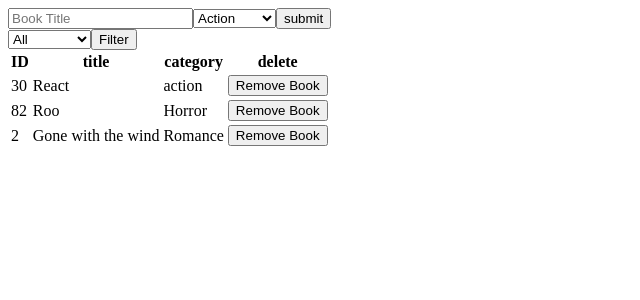
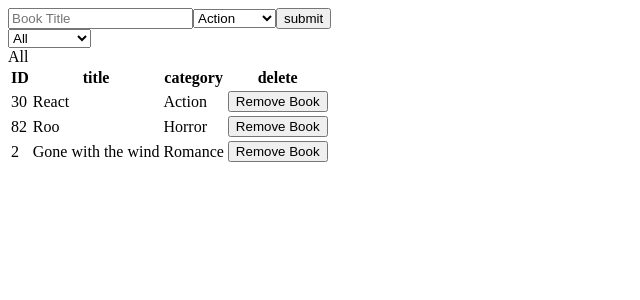
Before and after one commit to Redvanisation/Bookstore, a React (Create React App) app: page / in a window 1280 px wide. Shown: the top 300 px of the page, without its empty margins (0-640 px from the left). Built offline with nearby package versions, Linux system fonts and the light colour scheme.

Commit message:
filtering working

```diff
--- a/src/components/CategoryFilter.js
+++ b/src/components/CategoryFilter.js
@@ -4,37 +4,24 @@ import { categories } from '../helpers/helpers';
 
 // eslint-disable-next-line react/prefer-stateless-function
 class CategoryFilter extends Component {
-  constructor() {
-    super();
-    this.state = {
-      filter: '',
-    };
+  constructor(props) {
+    super(props);
     this.handleChange = this.handleChange.bind(this);
-    this.handleSubmit = this.handleSubmit.bind(this);
   }
 
   handleChange(e) {
-    this.setState({ filter: e.target.value });
-  }
-
-  handleSubmit(e) {
-    e.preventDefault();
     const { handleFilterChange } = this.props;
-    const { filter } = this.state;
-    handleFilterChange(filter);
+    handleFilterChange(e.target.value);
   }
 
   render() {
     const filters = ['All', ...categories()];
     return (
-      <form onSubmit={this.handleSubmit}>
-        <select onChange={this.handleChange}>
-          {filters.map((item) => (
-            <option key={item} value={item}>{item}</option>
-          ))}
-        </select>
-        <input type="submit" value="Filter" />
-      </form>
+      <select onChange={this.handleChange}>
+        {filters.map((item) => (
+          <option key={item} value={item}>{item}</option>
+        ))}
+      </select>
     );
   }
 }
--- a/src/containers/BookList.js
+++ b/src/containers/BookList.js
@@ -9,10 +9,6 @@ import CategoryFilter from '../components/CategoryFilter';
 class BookList extends Component {
   constructor(props) {
     super(props);
-    this.state = {
-      filter: '',
-    };
-
     this.handleRemoveBook = this.handleRemoveBook.bind(this);
     this.handleFilterChange = this.handleFilterChange.bind(this);
   }
@@ -24,18 +20,23 @@ class BookList extends Component {
 
   handleFilterChange(filter) {
     const { changeFilter } = this.props;
-    const theFilter = changeFilter(filter);
-    this.setState({
-      filter: theFilter,
-    });
-    console.log(this.state.filter);
+    console.log(`filter: ${filter}`);
+    changeFilter(filter);
   }
 
   render() {
-    const { books } = this.props;
+    const { books, filter } = this.props;
+    let filteredBooks;
+    if (filter === 'All') {
+      filteredBooks = books;
+    } else {
+      filteredBooks = books.filter(book => book.category === filter);
+    }
+
     return (
       <div>
         <CategoryFilter handleFilterChange={this.handleFilterChange} />
+        <div>{filter}</div>
         <table>
           <thead>
             <tr>
@@ -46,7 +47,7 @@ class BookList extends Component {
             </tr>
           </thead>
           <tbody>
-            {books.map(book => (
+            {filteredBooks.map(book => (
               <Book
                 key={book.bookId}
                 book={book}
@@ -62,6 +63,7 @@ class BookList extends Component {
 
 const mapStateToProps = state => ({
   books: state.books,
+  filter: state.filter,
 });
 
 const mapDispatchToProps = dispatch => ({
--- a/src/index.js
+++ b/src/index.js
@@ -12,7 +12,7 @@ const initialState = {
     {
       bookId: makeId(),
       title: 'React',
-      category: 'action',
+      category: 'Action',
     },
     {
       bookId: makeId(),
--- a/src/reducers/filter.js
+++ b/src/reducers/filter.js
@@ -2,10 +2,7 @@
 const filterReducer = (state = 'All', action) => {
   switch (action.type) {
     case 'CHANGE_FILTER':
-      return [
-        ...state,
-        action.payload,
-      ];
+      return action.payload;
     default:
       return state;
   }
```
